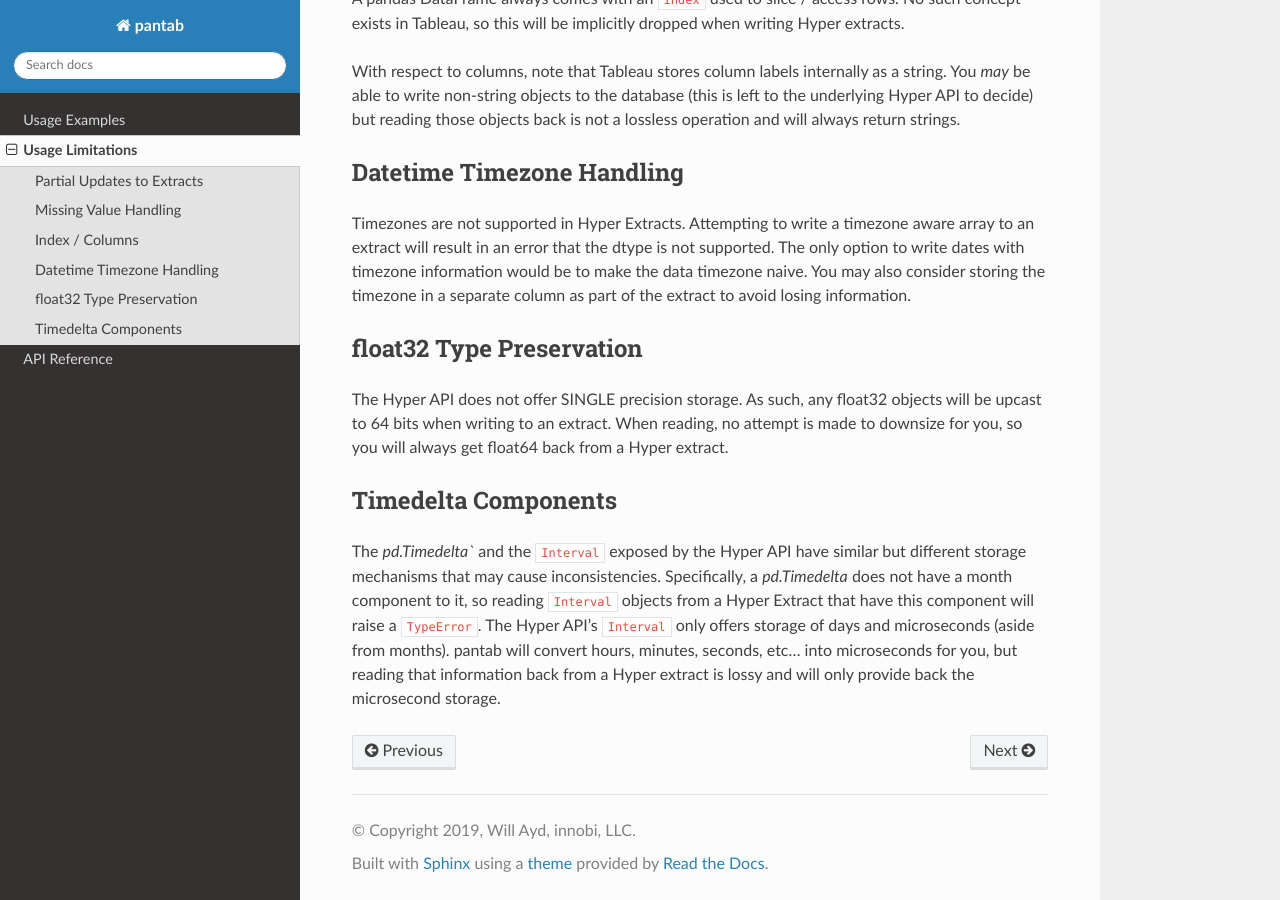
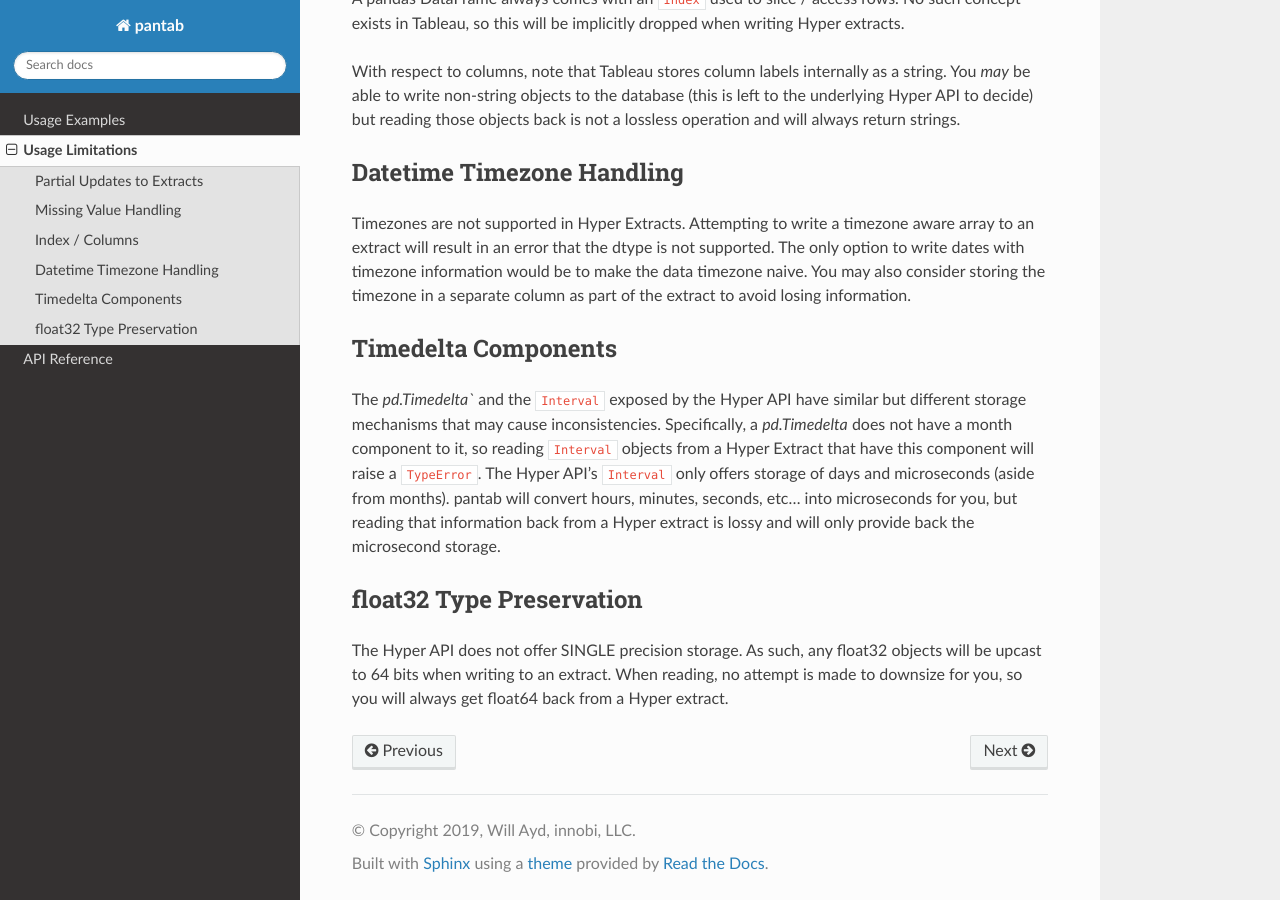
Before and after one commit to innobi/pantab, a Sphinx documentation site: the page built from doc/source/caveats.rst, in a window 1280 px wide and 900 px high, scrolled down 874 px. Built offline with Sphinx 7.4.7 and the Read the Docs theme 2.0.0, drawn with Linux system fonts in a browser that asks for light colours.

Commit message:
moved docs

```diff
--- a/doc/source/caveats.rst
+++ b/doc/source/caveats.rst
@@ -26,12 +26,12 @@ Datetime Timezone Handling
 
 Timezones are not supported in Hyper Extracts. Attempting to write a timezone aware array to an extract will result in an error that the dtype is not supported. The only option to write dates with timezone information would be to make the data timezone naive. You may also consider storing the timezone in a separate column as part of the extract to avoid losing information.
 
+Timedelta Components
+--------------------
+
+The `pd.Timedelta`` and the ``Interval`` exposed by the Hyper API have similar but different storage mechanisms that may cause inconsistencies. Specifically, a `pd.Timedelta` does not have a month component to it, so reading ``Interval`` objects from a Hyper Extract that have this component will raise a ``TypeError``.  The Hyper API's ``Interval`` only offers storage of days and microseconds (aside from months). pantab will convert hours, minutes, seconds, etc... into microseconds for you, but reading that information back from a Hyper extract is lossy and will only provide back the microsecond storage.
+
 float32 Type Preservation
 -------------------------
 
 The Hyper API does not offer SINGLE precision storage. As such, any float32 objects will be upcast to 64 bits when writing to an extract. When reading, no attempt is made to downsize for you, so you will always get float64 back from a Hyper extract.
-
-Timedelta Components
---------------------
-
-The `pd.Timedelta`` and the ``Interval`` exposed by the Hyper API have similar but different storage mechanisms that may cause inconsistencies. Specifically, a `pd.Timedelta` does not have a month component to it, so reading ``Interval`` objects from a Hyper Extract that have this component will raise a ``TypeError``.  The Hyper API's ``Interval`` only offers storage of days and microseconds (aside from months). pantab will convert hours, minutes, seconds, etc... into microseconds for you, but reading that information back from a Hyper extract is lossy and will only provide back the microsecond storage.
```
